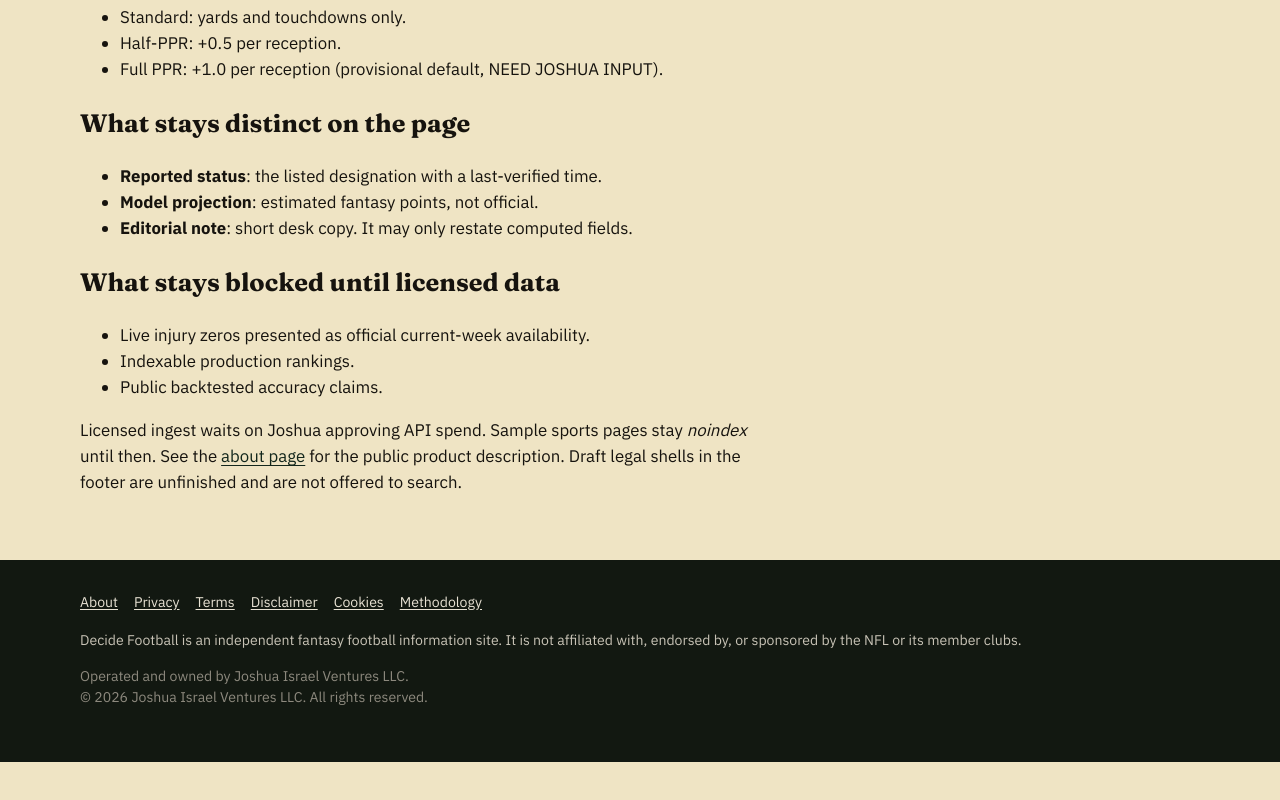
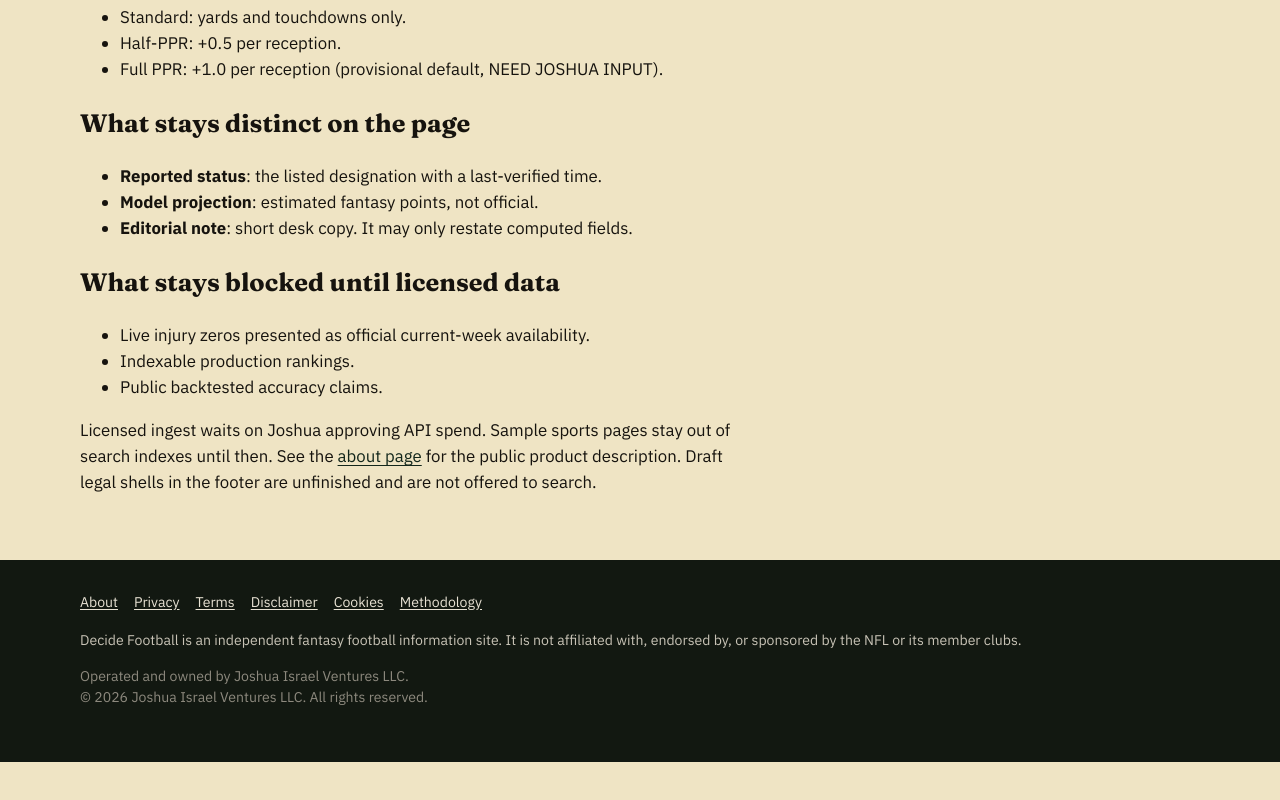
Before and after one commit to joshuaofisrael/decidefootball, a Next.js app: page /methodology in a window 1280 px wide. Shown: the part 1582-2382 px from the top of the page. Built offline with nearby package versions, Linux system fonts and the light colour scheme; no server answers.

Commit message:
Avoid the word noindex on Methodology so CI stays green.
The export check forbids noindex on indexable editorial HTML; the
sentence now says those pages stay out of search indexes instead.

Co-authored-by: joshuaofisrael <joshuaofisrael@users.noreply.github.com>

```diff
--- a/src/app/methodology/page.tsx
+++ b/src/app/methodology/page.tsx
@@ -133,8 +133,8 @@ export default function MethodologyPage() {
         <li>Public backtested accuracy claims.</li>
       </ul>
       <p>
-        Licensed ingest waits on Joshua approving API spend. Sample sports pages stay{" "}
-        <em>noindex</em> until then. See the <Link href="/about/">about page</Link> for the
+        Licensed ingest waits on Joshua approving API spend. Sample sports pages stay out of
+        search indexes until then. See the <Link href="/about/">about page</Link> for the
         public product description. Draft legal shells in the footer are unfinished and are not
         offered to search.
       </p>
```
